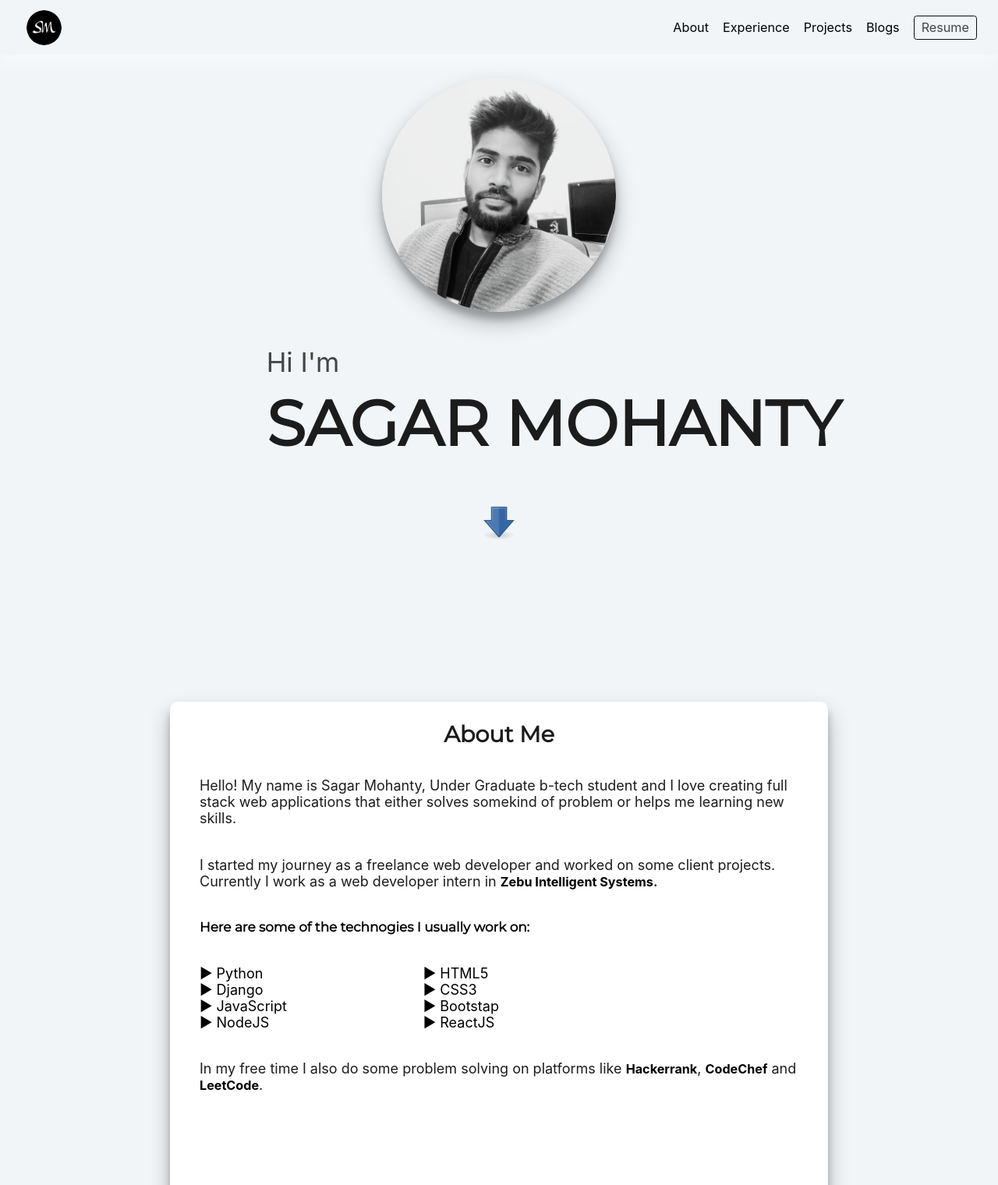
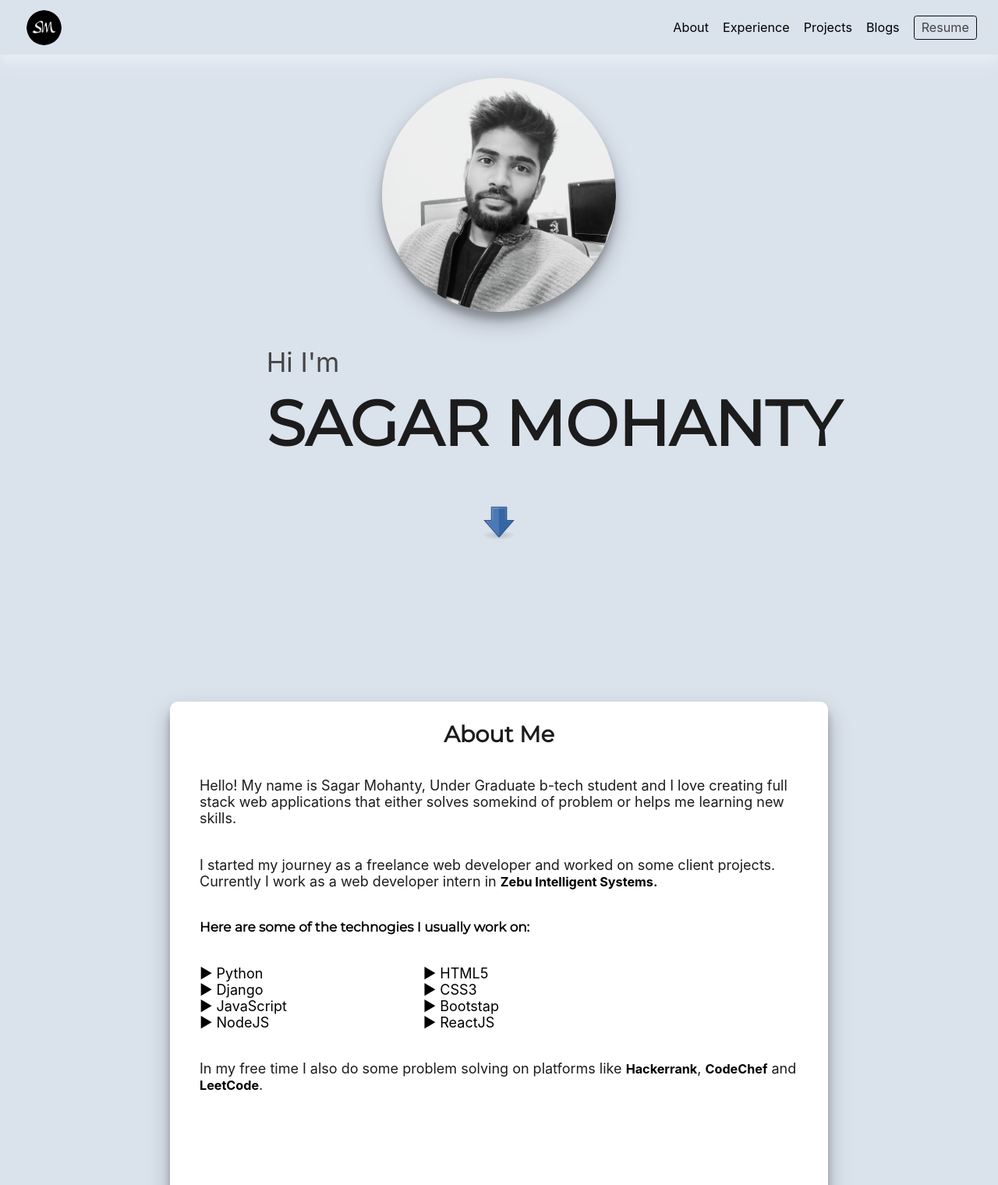
Before and after one commit to sagarmohanty2k00/sagar-mohanty, a Django app: page / in a window 1280 px wide. Shown: the top 1520 px of the page at 78% size. Run offline with Django 3.2, Linux system fonts and the light colour scheme.

Commit message:
changed the background

```diff
--- a/static/css/style.css
+++ b/static/css/style.css
@@ -31,23 +31,14 @@ h6 {
     --full-height: cacl(100vh - 60px);
 
     /* --background-color: #23008b; */
-    --background-color: #f1f5f8;
-    /* --background-color: #dae2ec; */
+    /* --background-color: #f1f5f8; */
+    --background-color: #dae2ec;
     /* --background-color: #d4f0f0; */
     /* --background-color: rgb(255, 255, 255); */
     /* --background-color: rgb(14, 14, 31); */
 }
 ::-webkit-scrollbar{
     width: 8px;
-}
-::-webkit-scrollbar-track{
-    background-color: #000;
-}
-::-webkit-scrollbar-thumb{
-    background-color: var(--var2);
-}
-::-webkit-scrollbar-thumb:hover{
-    background-color: var(--var2);
 }
 
 /* Universal */
```
